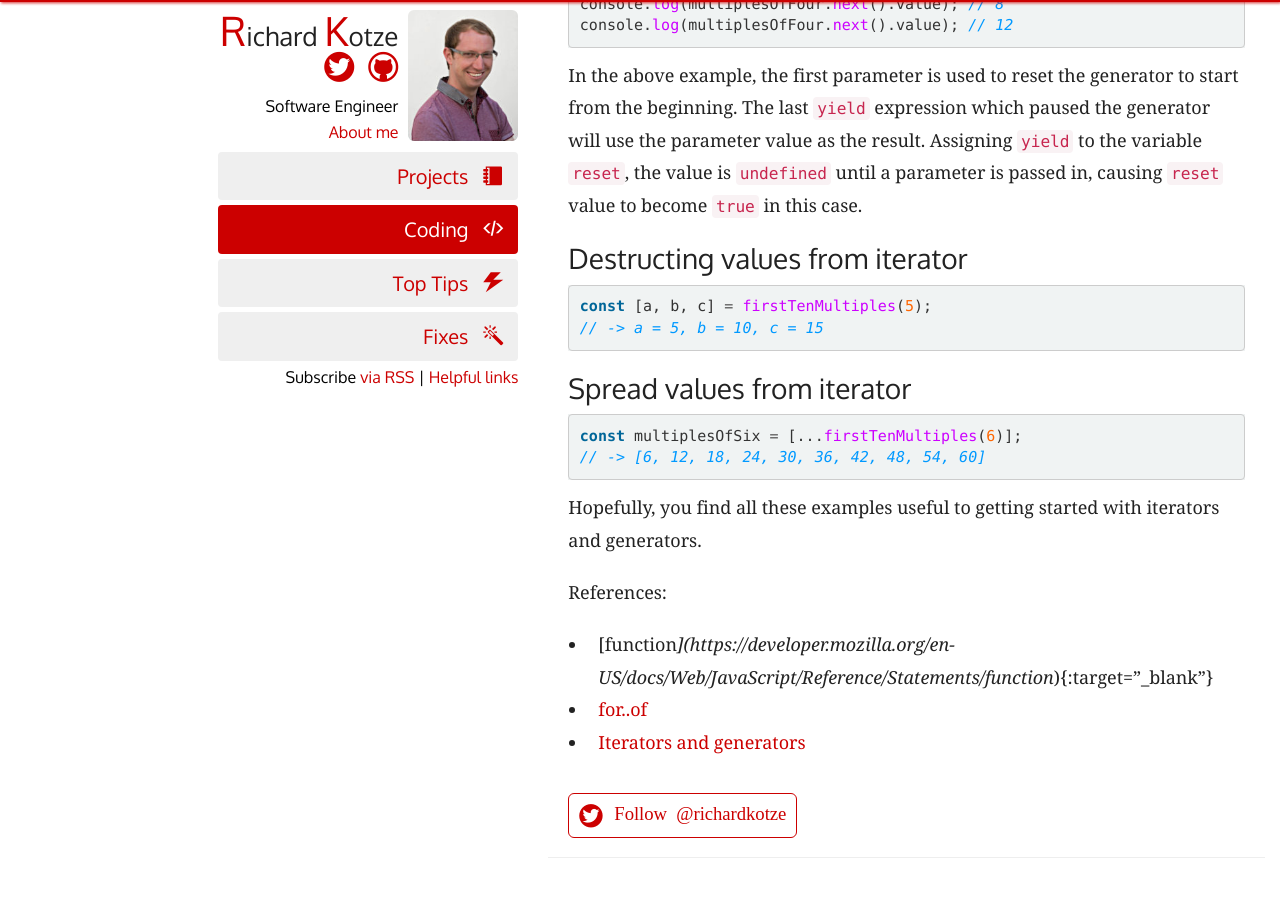
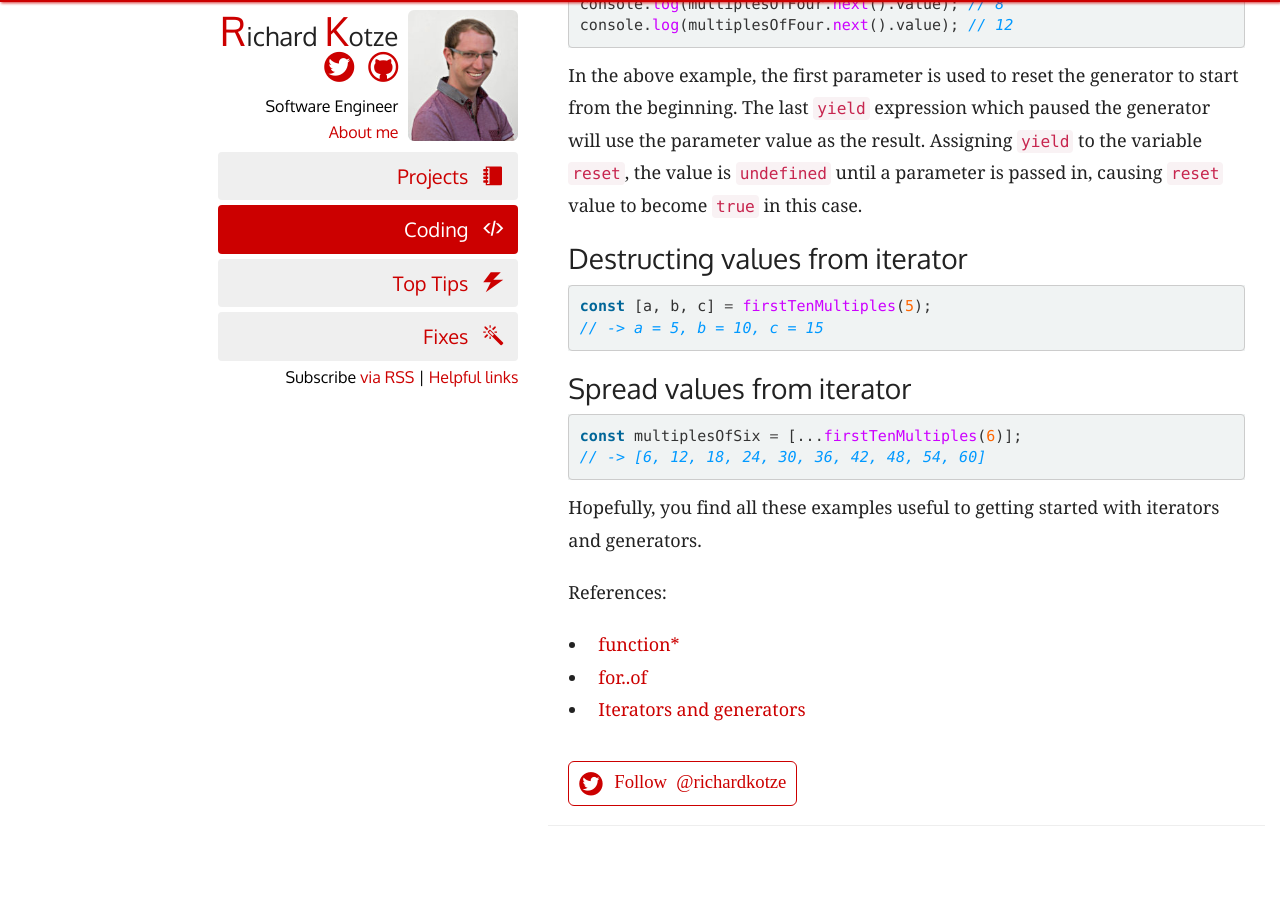
Before and after one commit to rkotze/rkotze.github.io, a Jekyll site: the page built from _posts/2018-06-15-iterators-generators-async.md, in a window 1280 px wide and 900 px high, scrolled down 4847 px. Shown: the top 897 px of the window. Built offline with Jekyll 4.4.1, drawn with Linux system fonts in a browser that asks for light colours; comment, search, counter and statistics services are not loaded; after the commit the page ends 5715 px from its top, so only the background shows below that.

Commit message:
Escape asterisk

```diff
--- a/_posts/2018-06-15-iterators-generators-async.md
+++ b/_posts/2018-06-15-iterators-generators-async.md
@@ -203,6 +203,6 @@ Hopefully, you find all these examples useful to getting started with iterators
 
 References:
 
-- [function*](https://developer.mozilla.org/en-US/docs/Web/JavaScript/Reference/Statements/function*){:target="\_blank"}
+- [function\*](https://developer.mozilla.org/en-US/docs/Web/JavaScript/Reference/Statements/function\*){:target="\_blank"}
 - [for..of](https://developer.mozilla.org/en-US/docs/Web/JavaScript/Reference/Statements/for...of){:target="\_blank"}
 - [Iterators and generators](https://developer.mozilla.org/en-US/docs/Web/JavaScript/Guide/Iterators_and_Generators){:target="\_blank"}
```
